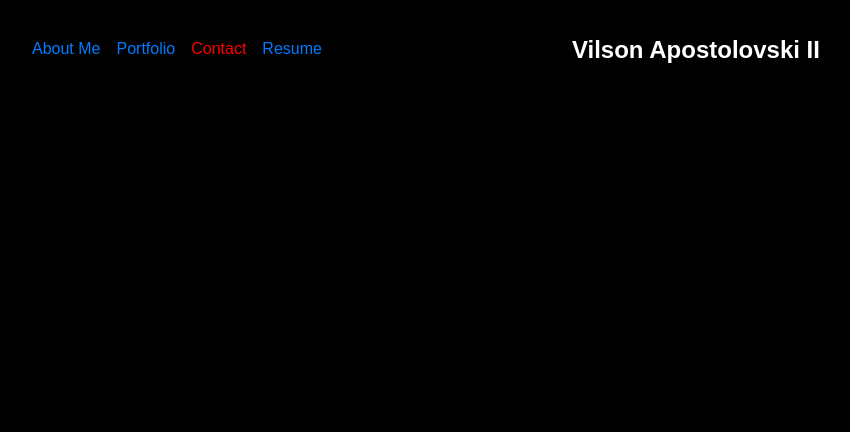
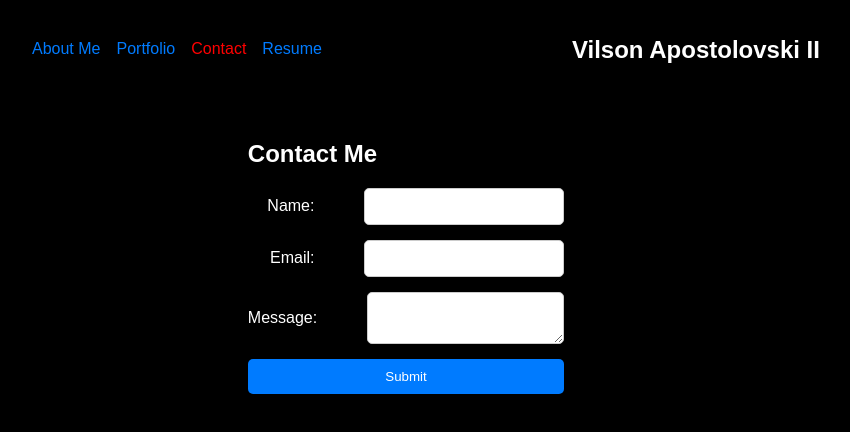
Before and after one commit to Thinker92/Devfolio-React, a React (Vite) app: page /contact in a window 1280 px wide. Shown: the top 432 px of the page, without its empty margins (234-1084 px from the left). Built offline with nearby package versions, Linux system fonts and the light colour scheme.

Commit message:
Added contact form and css

```diff
--- a/src/App.jsx
+++ b/src/App.jsx
@@ -3,7 +3,7 @@ import Header from './components/Header'
 import { BrowserRouter as Router, Routes, Route } from 'react-router-dom';
 import AboutMe from './components/AboutMe';
 import Portfolio from './components/Portfolio';
-// import Contact from './components/Contact';
+import Contact from './components/Contact';
 // import Resume from './components/Resume';
 
 
@@ -15,7 +15,7 @@ function App() {
         <Routes>
           <Route path="/" element={<AboutMe />} />
           <Route path="/portfolio" element={<Portfolio />} />
-          {/* <Route path="/contact" element={<Contact />} /> */}
+          <Route path="/contact" element={<Contact />} />
           {/* <Route path="/resume" element={<Resume />} /> */}
         </Routes>
       </div>
--- /dev/null
+++ b/src/components/Contact.css
@@ -0,0 +1,54 @@
+.contact-me-container {
+    max-width: 600px; /* Adjust the width as needed */
+    margin: 0 auto;
+    padding: 20px;
+    color: #fff; /* Change as per your color scheme */
+  }
+
+  .contact-form {
+    display: flex;
+    flex-direction: column;
+  }
+
+  .form-group {
+    margin-bottom: 15px; /* Spacing between each form field */
+    display: flex;
+    align-items: center;
+  }
+
+  .form-group label {
+    width: 30%; /* Adjust label width as needed */
+    margin-right: 50px;
+    text-align: right;
+  }
+
+  .form-group input,
+  .form-group textarea {
+    width: 80%; /* Input field width */
+    padding: 10px; /* Adjust padding as needed */
+    border: 1px solid #ccc; /* Border color */
+    border-radius: 5px; /* Rounded corners for inputs */
+  }
+
+  button[type="submit"] {
+    width: 100%;
+    padding: 10px;
+    border: none;
+    border-radius: 5px;
+    background-color: #007bff; /* Adjust button color as needed */
+    color: white;
+    cursor: pointer;
+    transition: background-color 0.3s ease; /* Transition for hover effect */
+  }
+
+  button[type="submit"]:hover {
+    background-color: #0056b3; /* Darker shade when hovered */
+  }
+
+  /* Error message styling */
+  .error {
+    color: red;
+    font-size: 0.8rem;
+    margin-top: 5px;
+    height: 1em; /* Keep a consistent height even if there's no error */
+  }
--- a/src/components/Contact.jsx
+++ b/src/components/Contact.jsx
@@ -0,0 +1,103 @@
+import { useState } from 'react';
+import './Contact.css';
+
+function ContactMe() {
+  const [formState, setFormState] = useState({
+    name: '',
+    email: '',
+    message: '',
+  });
+
+  const [errors, setErrors] = useState({});
+
+  const handleInputChange = (event) => {
+    const { name, value } = event.target;
+    setFormState({ ...formState, [name]: value });
+
+    // Clear errors for the current field
+    if (errors[name]) {
+      setErrors({ ...errors, [name]: '' });
+    }
+  };
+
+  const validateEmail = (email) => {
+    return /\S+@\S+\.\S+/.test(email);
+  };
+
+  const handleFormSubmit = (event) => {
+    event.preventDefault();
+    let newErrors = {};
+
+    // Check for name input
+    if (!formState.name) {
+      newErrors.name = 'Name is required';
+    }
+
+    // Check for email input
+    if (!formState.email) {
+      newErrors.email = 'Email is required';
+    } else if (!validateEmail(formState.email)) {
+      newErrors.email = 'Please enter a valid email address';
+    }
+
+    // Check for message input
+    if (!formState.message) {
+      newErrors.message = 'Message is required';
+    }
+
+    setErrors(newErrors);
+
+    if (Object.keys(newErrors).length === 0) {
+      console.log('Form is valid and ready to be submitted!');
+    }
+  };
+
+  return (
+    <div className="contact-me-container">
+      <h2>Contact Me</h2>
+      <form className="contact-form" onSubmit={handleFormSubmit}>
+        <div className="form-group">
+          <label htmlFor="name">Name:</label>
+          <input
+            type="text"
+            id="name"
+            name="name"
+            value={formState.name}
+            onChange={handleInputChange}
+            required
+          />
+          {errors.name && <p className="error">{errors.name}</p>}
+        </div>
+
+        <div className="form-group">
+          <label htmlFor="email">Email:</label>
+          <input
+            type="email"
+            id="email"
+            name="email"
+            value={formState.email}
+            onChange={handleInputChange}
+            required
+          />
+          {errors.email && <p className="error">{errors.email}</p>}
+        </div>
+
+        <div className="form-group">
+          <label htmlFor="message">Message:</label>
+          <textarea
+            id="message"
+            name="message"
+            value={formState.message}
+            onChange={handleInputChange}
+            required
+          />
+          {errors.message && <p className="error">{errors.message}</p>}
+        </div>
+
+        <button type="submit">Submit</button>
+      </form>
+    </div>
+  );
+}
+
+export default ContactMe;
```
